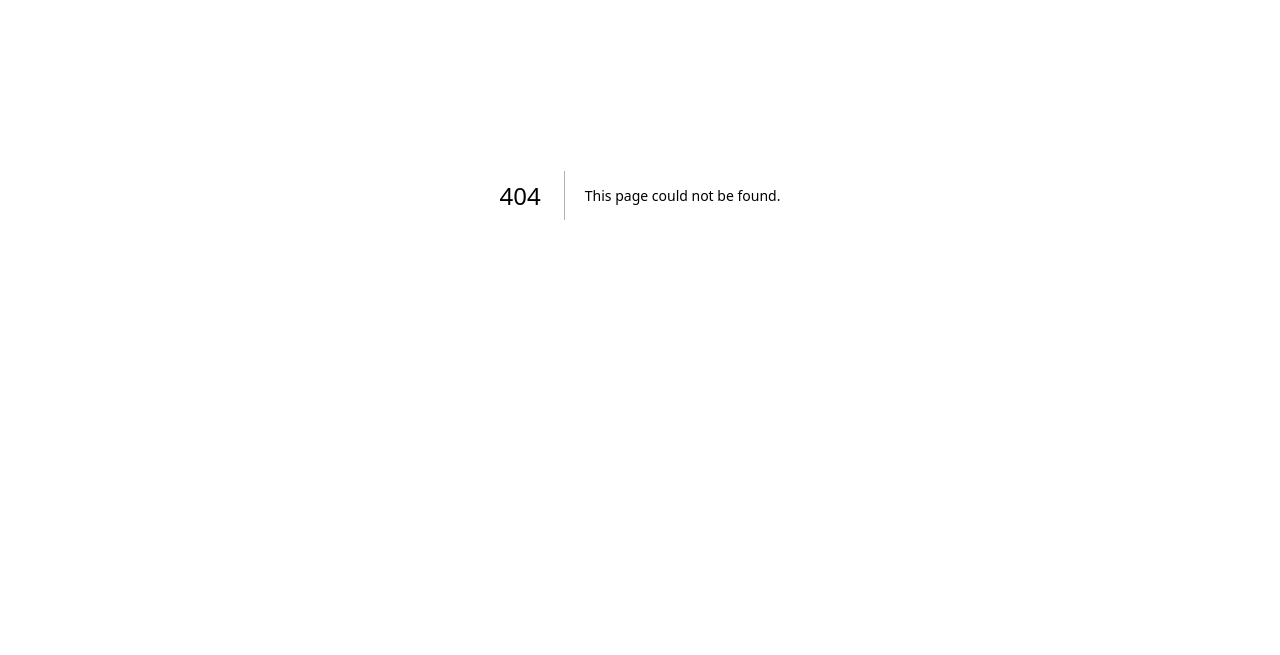
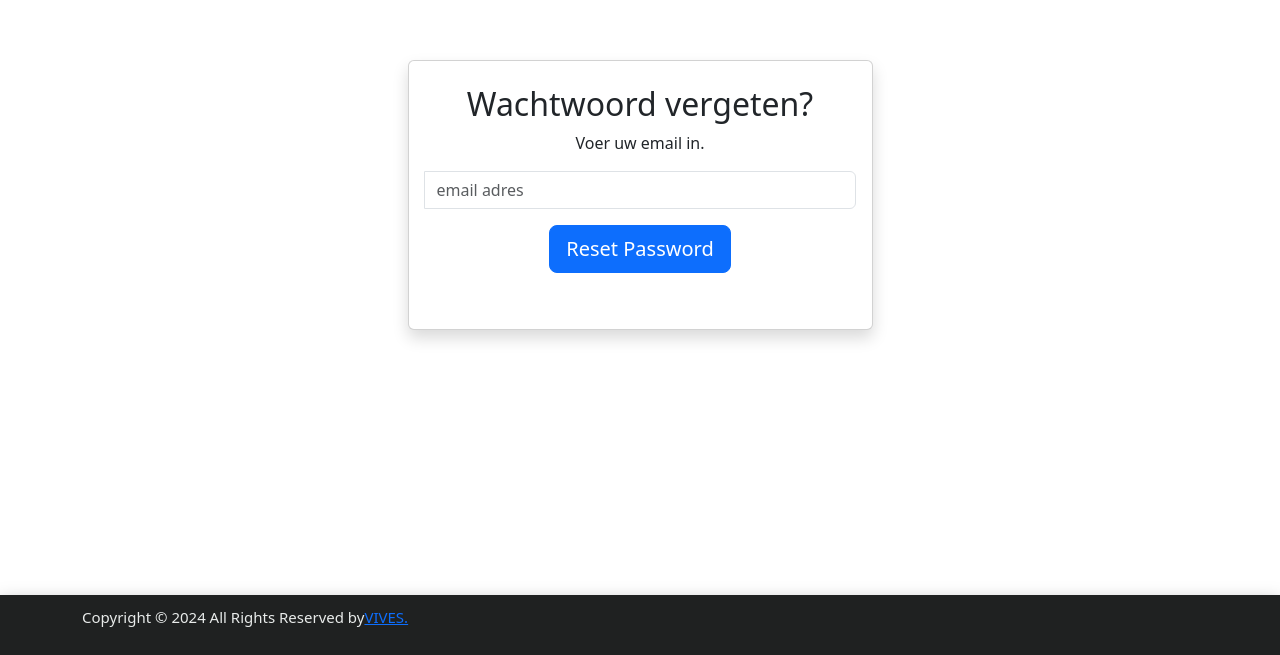
Before and after one commit to JordanMK/snooker, a Next.js app: page /forgotpassword in a window 1280 px wide. Before the commit this address had no page. Shown: the part 205-860 px from the top of the page. Before the commit the page ends 800 px from the top, so only its background shows below. Built offline with nearby package versions, Linux system fonts and the light colour scheme.

Commit message:
pagina statisch gemaakt

```diff
--- a/package.json
+++ b/package.json
@@ -9,6 +9,7 @@
     "lint": "next lint"
   },
   "dependencies": {
+    "bootstrap": "^5.3.3",
     "firebase": "^10.8.1",
     "next": "14.1.0",
     "react": "^18",
--- /dev/null
+++ b/src/app/forgotpassword/page.tsx
@@ -0,0 +1,11 @@
+import BaseLayout from "@/layout/BaseLayout";
+import ForgotPass from "@/components/forgotPassword/ForgotPass";
+
+export default function Home() {
+
+  return (
+    <BaseLayout>
+      <ForgotPass/>
+    </BaseLayout>
+  );
+}
--- /dev/null
+++ b/src/components/forgotPassword/ForgotPass.jsx
@@ -0,0 +1,48 @@
+import React from 'react';
+import 'bootstrap/dist/css/bootstrap.css'
+import { useRouter } from 'next/navigation';
+
+export default function ForgotPassword() {
+    /*moet nog backend maken*/
+    const email = "";
+
+    //form om email in te vullen
+    return <>
+    <div class="container d-flex flex-column">
+	    <div class="row justify-content-center align-items-center g-0 min-vh-100">
+		      <div class="col-lg-5 col-md-8 py-8 py-xl-0 col-md-offset-4">
+
+            <div class="card shadow">
+
+              <div class="card-body p-6">
+
+                <div class="mb-4 text-center">
+                  <h3><i class="fa fa-lock fa-4x"></i></h3>
+                  <h2 class="text-center">Wachtwoord vergeten?</h2>
+                  <p>Voer uw email in.</p>
+                  <div class="panel-body">
+
+                    <form id="register-form" role="form" autocomplete="off" class="form" method="post">
+
+                      <div class="form-group">
+                        <div class="input-group">
+                          <span class="input-group-addon"><i class="glyphicon glyphicon-envelope color-blue"></i></span>
+                          <input id="email" name="email" placeholder="email adres" class="form-control"  type="email"/>
+                        </div>
+                      </div>
+                      <div class="form-group">
+                        <input name="recover-submit" class="btn btn-lg btn-primary btn-block m-3" value="Reset Password" type="submit"/>
+                      </div>
+
+                      <input type="hidden" class="hide" name="token" id="token" value=""/>
+                    </form>
+
+                  </div>
+                </div>
+              </div>
+            </div>
+          </div>
+	      </div>
+      </div>
+    </>
+}
--- a/src/components/forgotPassword/succes/SuccesOfNiet.jsx
+++ /dev/null
@@ -1 +0,0 @@
-//back end om te zien of het wachtwoord is veranderd of niet en het weergeven aan user
```
Also changed, not shown: src/components/forgotPassword/ForgotPass.js (deleted, +0 -25 lines), 1 other file (tests, documents, lock files or other folders).
